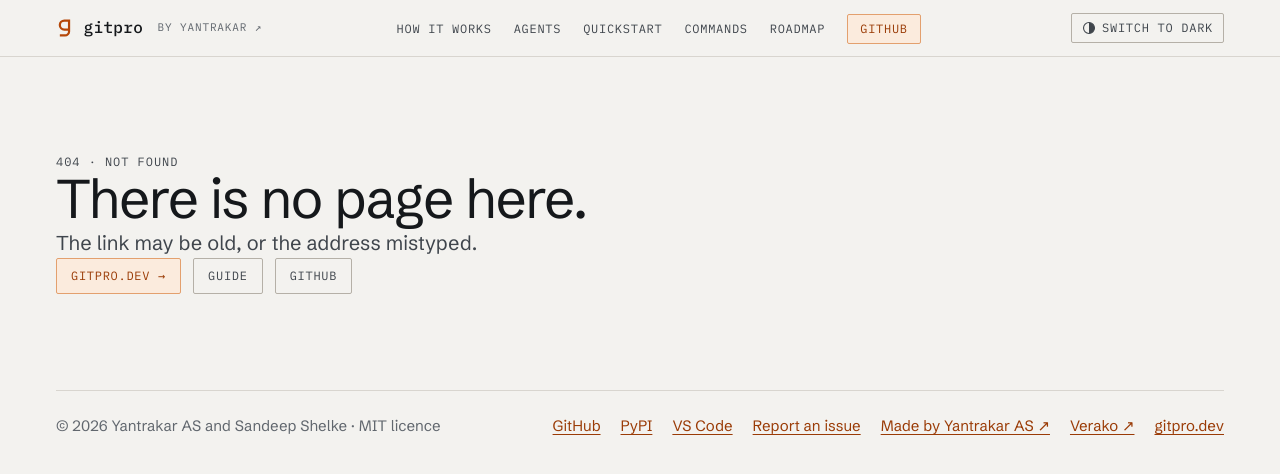
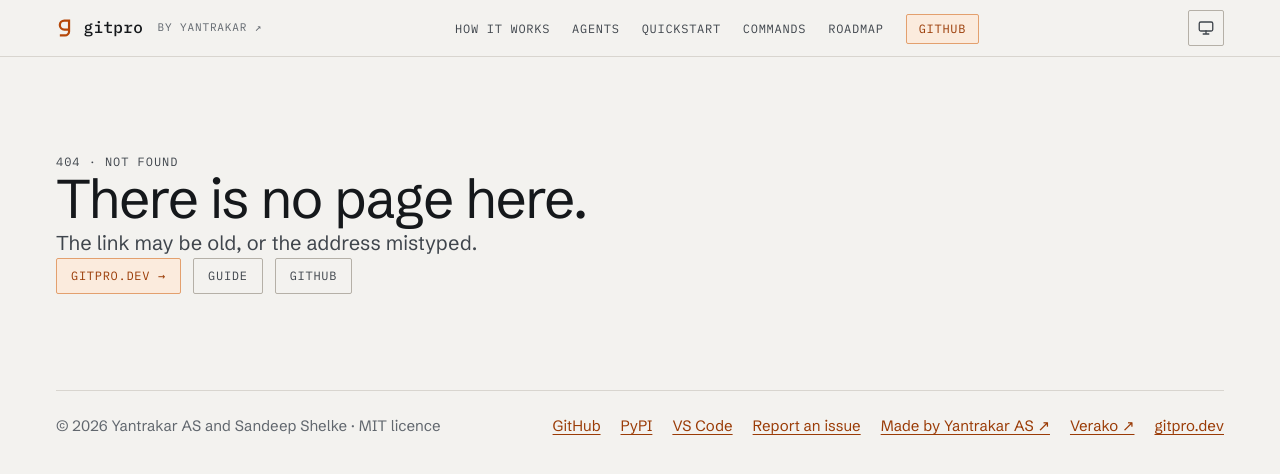
Before and after one commit to Yantrakar/gitpro, a plain HTML site: page site/404.html in a window 1280 px wide. Drawn offline with Linux system fonts and the light colour scheme.

Commit message:
feat(site): one icon button to switch theme (system, light, dark)
The header button was a text label ("Switch to dark") that flipped between
two themes. It is now one 36px icon button, the same one-click pattern as
yantrakar.com and verako.no: a sun, a moon or a monitor shows the current
choice, and each click moves to the next. From system it goes to the
opposite of the device's scheme, then to the device's scheme, then back to
system, so the first two clicks always change the page.

- light and dark are kept in localStorage (yk-theme); system removes the key
- the name and tooltip read "Theme: Light/Dark/System", and a status region
  announces each change

```diff
--- a/site/404.html
+++ b/site/404.html
@@ -33,7 +33,7 @@
 <li><a class="btn btn-primary btn-sm" href="https://github.com/Yantrakar/gitpro" rel="noopener">GitHub</a></li>
 </ul>
 </nav>
-<button class="theme-toggle" type="button" hidden aria-label="Switch theme"><svg viewBox="0 0 16 16" width="14" height="14" aria-hidden="true"><circle cx="8" cy="8" r="6.25" fill="none" stroke="currentColor" stroke-width="1.25"/><path d="M8 1.75a6.25 6.25 0 0 1 0 12.5z" fill="currentColor"/></svg><span>Theme</span></button>
+<button class="theme-toggle" type="button" data-current="system" hidden><span data-icon="light"><svg viewBox="0 0 24 24" width="18" height="18" fill="none" stroke="currentColor" stroke-width="1.75" stroke-linecap="square" stroke-linejoin="miter" aria-hidden="true" focusable="false"><circle cx="12" cy="12" r="4"/><path d="M12 2.5v2.2M12 19.3v2.2M2.5 12h2.2M19.3 12h2.2M5.3 5.3l1.6 1.6M17.1 17.1l1.6 1.6M5.3 18.7l1.6-1.6M17.1 6.9l1.6-1.6"/></svg><span class="sr-only">Theme: Light</span></span><span data-icon="dark"><svg viewBox="0 0 24 24" width="18" height="18" fill="none" stroke="currentColor" stroke-width="1.75" stroke-linecap="square" stroke-linejoin="miter" aria-hidden="true" focusable="false"><path d="M20 14.2A8 8 0 0 1 9.8 4 8.2 8.2 0 1 0 20 14.2z"/></svg><span class="sr-only">Theme: Dark</span></span><span data-icon="system"><svg viewBox="0 0 24 24" width="18" height="18" fill="none" stroke="currentColor" stroke-width="1.75" stroke-linecap="square" stroke-linejoin="miter" aria-hidden="true" focusable="false"><rect x="3" y="4" width="18" height="12" rx="2"/><path d="M8.5 20h7M12 16v4"/></svg><span class="sr-only">Theme: System</span></span></button>
 </div>
 </header>
 <main id="main">
--- a/site/site.js
+++ b/site/site.js
@@ -3,17 +3,22 @@
 	const d = document, root = d.documentElement;
 	const tb = d.querySelector('.theme-toggle');
 	if (tb) {
+		/* system = no data-theme (the device decides; dark when it says nothing). Each click: system, then the opposite of the device, then the device, then system again. */
 		const mq = matchMedia('(prefers-color-scheme: light)');
-		const next = () => (root.getAttribute('data-theme') || (mq.matches ? 'light' : 'dark')) === 'dark' ? 'light' : 'dark';
-		const paint = () => { const n = next(); tb.querySelector('span').textContent = n === 'light' ? 'Switch to light' : 'Switch to dark'; tb.setAttribute('aria-label', 'Switch to ' + n + ' theme'); };
-		tb.hidden = false; paint();
+		const cur = () => root.getAttribute('data-theme') || 'system';
+		const dev = () => mq.matches ? 'light' : 'dark';
+		const next = v => v === 'system' ? (dev() === 'dark' ? 'light' : 'dark') : v === dev() ? 'system' : dev();
+		const label = v => tb.querySelector('[data-icon="' + v + '"] .sr-only').textContent;
+		const mark = v => { tb.dataset.current = v; tb.title = label(v); };
+		const st = d.createElement('span');
+		st.className = 'sr-only'; st.setAttribute('role', 'status'); tb.after(st);
+		mark(cur()); tb.hidden = false;
 		tb.onclick = () => {
-			const n = next();
-			root.setAttribute('data-theme', n);
-			try { localStorage.setItem('yk-theme', n); } catch (e) { }
-			paint();
+			const v = next(cur());
+			if (v === 'system') root.removeAttribute('data-theme'); else root.setAttribute('data-theme', v);
+			try { if (v === 'system') localStorage.removeItem('yk-theme'); else localStorage.setItem('yk-theme', v); } catch (e) { }
+			mark(v); st.textContent = label(v);
 		};
-		mq.addEventListener('change', paint);
 	}
 	/* copy buttons: hidden without JS, since they need it */
 	d.querySelectorAll('button[data-copy]').forEach(b => {
--- a/site/styles.css
+++ b/site/styles.css
@@ -471,11 +471,13 @@ svg .stop{stroke:none;fill:none}
   .sec{break-inside:avoid}
 }
 
-/* Theme toggle (v2.1) */
-.theme-toggle{display:inline-flex;align-items:center;gap:6px;height:30px;padding:0 10px;margin-left:16px;background:transparent;color:var(--ink-2);border:1px solid var(--rule-strong);border-radius:2px;font:400 0.75rem/1 "IBM Plex Mono",ui-monospace,"SFMono-Regular",Menlo,Consolas,monospace;text-transform:uppercase;letter-spacing:.06em;cursor:pointer;flex:none}
+/* Theme toggle (v2.2): one icon button that cycles system, light and dark (site.js) */
+.theme-toggle{display:inline-grid;place-items:center;inline-size:36px;block-size:36px;padding:0;margin-left:16px;background:transparent;color:var(--ink-2);border:1px solid var(--rule-strong);border-radius:2px;cursor:pointer;flex:none}
 .theme-toggle:hover{color:var(--ink);border-color:var(--muted)}
 .theme-toggle:focus-visible{outline:2px solid var(--focus);outline-offset:2px}
 .theme-toggle[hidden]{display:none}
+.theme-toggle [data-icon]{display:none}
+.theme-toggle[data-current="light"] [data-icon="light"],.theme-toggle[data-current="dark"] [data-icon="dark"],.theme-toggle[data-current="system"] [data-icon="system"]{display:grid}
 @media (prefers-reduced-motion:no-preference){.theme-toggle{transition:border-color .12s,color .12s}}
 @media (max-width:719px){
   .theme-toggle{order:2;margin-left:auto}
```
Also changed, not shown: site/index.html (+1 -1 lines).
